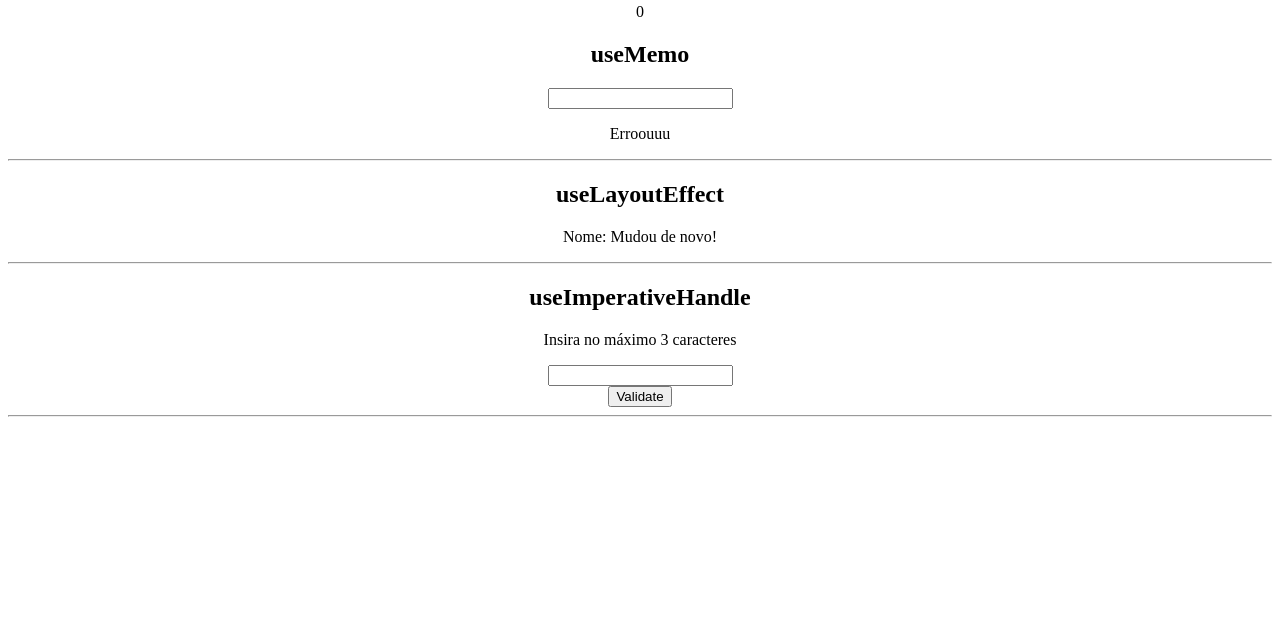
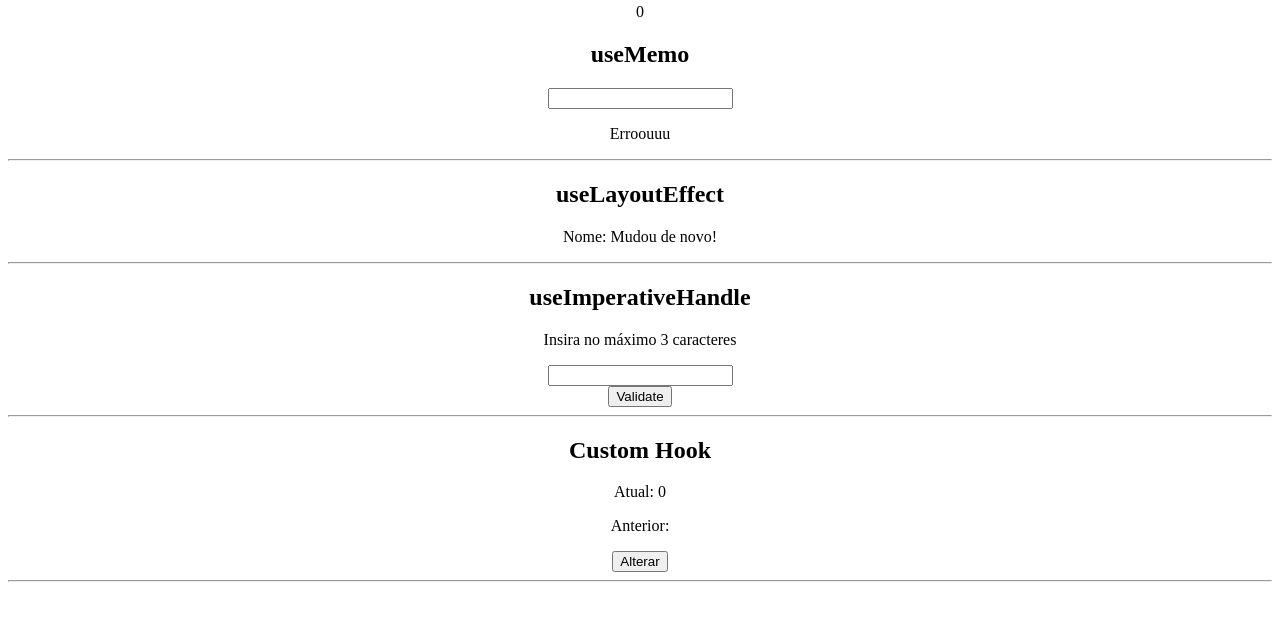
Before and after one commit to jpcchaves/Curso-ReactJS, a React (Create React App) app in the folder 10_HOOKS/reacthooks/: page / in a window 1280 px wide. Shown: the part 1459-2079 px from the top of the page. Built offline with nearby package versions, Linux system fonts and the light colour scheme.

Commit message:
custom hook save Previous Value

```diff
--- a/10_HOOKS/reacthooks/src/Pages/Home.js
+++ b/10_HOOKS/reacthooks/src/Pages/Home.js
@@ -11,6 +11,7 @@
 import HookUseMemo from "../components/HookUseMemo";
 import HookUseLayoutEffect from "../components/HookUseLayoutEffect";
 import HookUseImperativeHandle from "../components/HookUseImperativeHandle";
+import HookCustom from "../components/HookCustom";
 
 // useRef
 
@@ -30,6 +31,7 @@
       <HookUseMemo />
       <HookUseLayoutEffect />
       <HookUseImperativeHandle />
+      <HookCustom />
     </div>
   );
 };
--- /dev/null
+++ b/10_HOOKS/reacthooks/src/components/HookCustom.js
@@ -0,0 +1,19 @@
+import { useState } from "react";
+import { usePrevious } from "../hooks/usePrevious";
+
+const HookCustom = () => {
+  const [number, setNumber] = useState(0);
+  const previousValue = usePrevious(number);
+
+  return (
+    <div>
+      <h2>Custom Hook</h2>
+      <p>Atual: {number}</p>
+      <p>Anterior: {previousValue}</p>
+      <button onClick={() => setNumber(Math.random())}>Alterar</button>
+      <hr />
+    </div>
+  );
+};
+
+export default HookCustom;
--- /dev/null
+++ b/10_HOOKS/reacthooks/src/hooks/usePrevious.js
@@ -0,0 +1,11 @@
+import { useEffect, useRef } from "react";
+
+export const usePrevious = (value) => {
+  const ref = useRef;
+
+  useEffect(() => {
+    ref.current = value;
+  });
+
+  return ref.current;
+};
```
